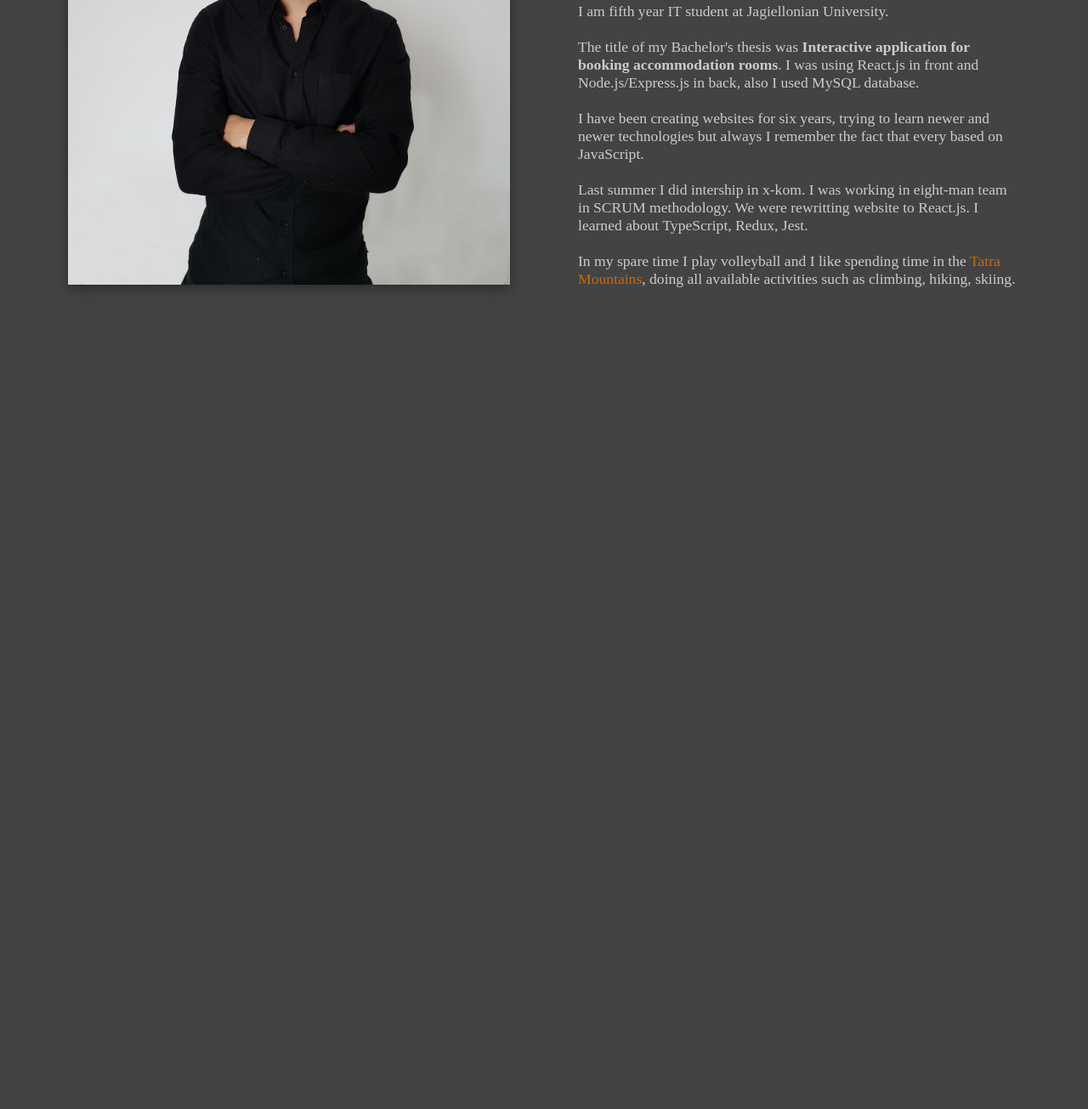
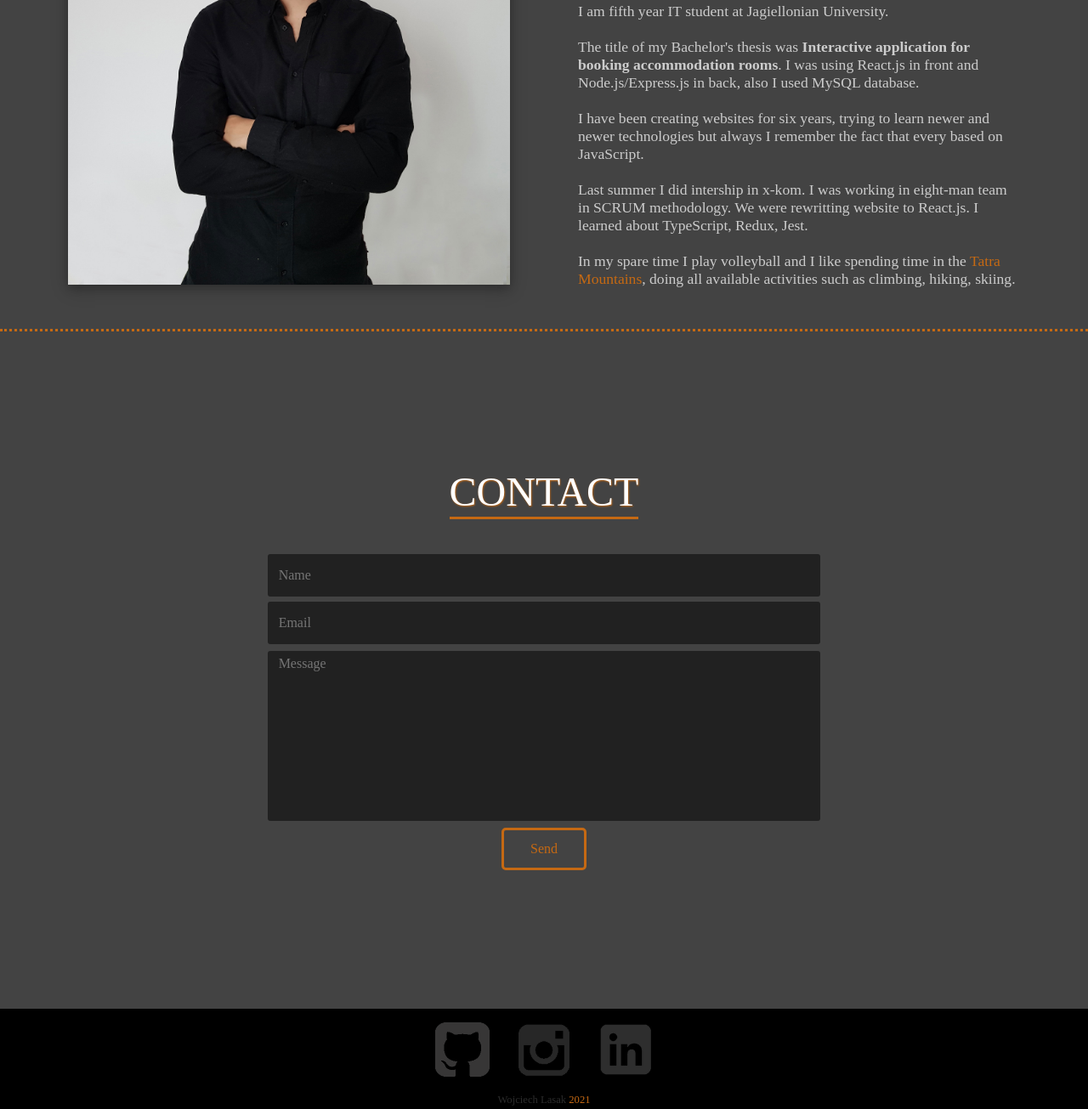
Before and after one commit to wojciechlasak/portfolio, a Gatsby site: page / in a window 1280 px wide. Shown: the part 2060-3365 px from the top of the page at 85% size. Before the commit the page ends 2447 px from the top, so only its background shows below. Built offline with nearby package versions, Linux system fonts and the light colour scheme; Gatsby itself is replaced by a stand-in of ours.

Commit message:
added contact and footer

```diff
--- a/src/pages/index.js
+++ b/src/pages/index.js
@@ -2,6 +2,8 @@ import * as React from 'react';
 import Top from '../components/Top';
 import Skills from '../components/Skills';
 import About from '../components/About';
+import Contact from '../components/Contact';
+import Footer from '../components/Footer';
 import '../styles/main.scss';
 
 const IndexPage = () => {
@@ -10,6 +12,8 @@ const IndexPage = () => {
       <Top />
       <Skills />
       <About />
+      <Contact />
+      <Footer />
     </>
   );
 };
```
